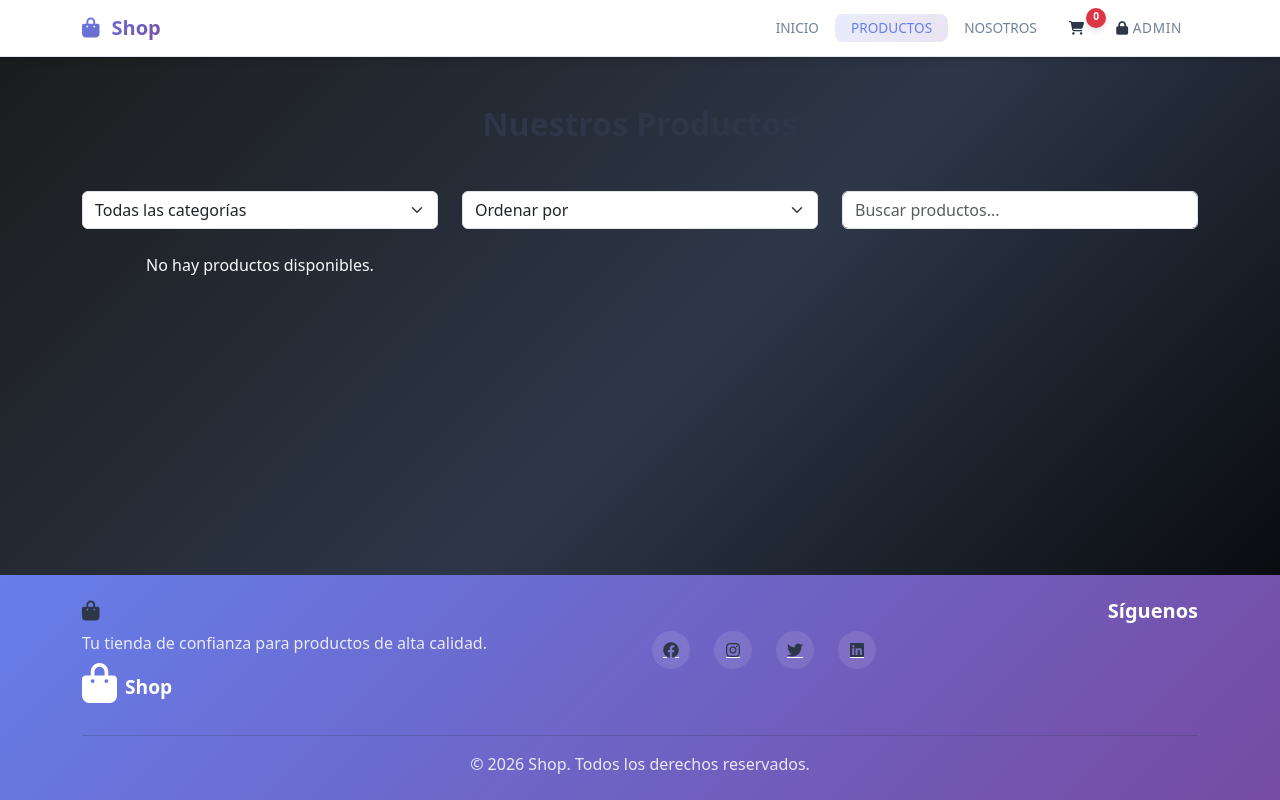
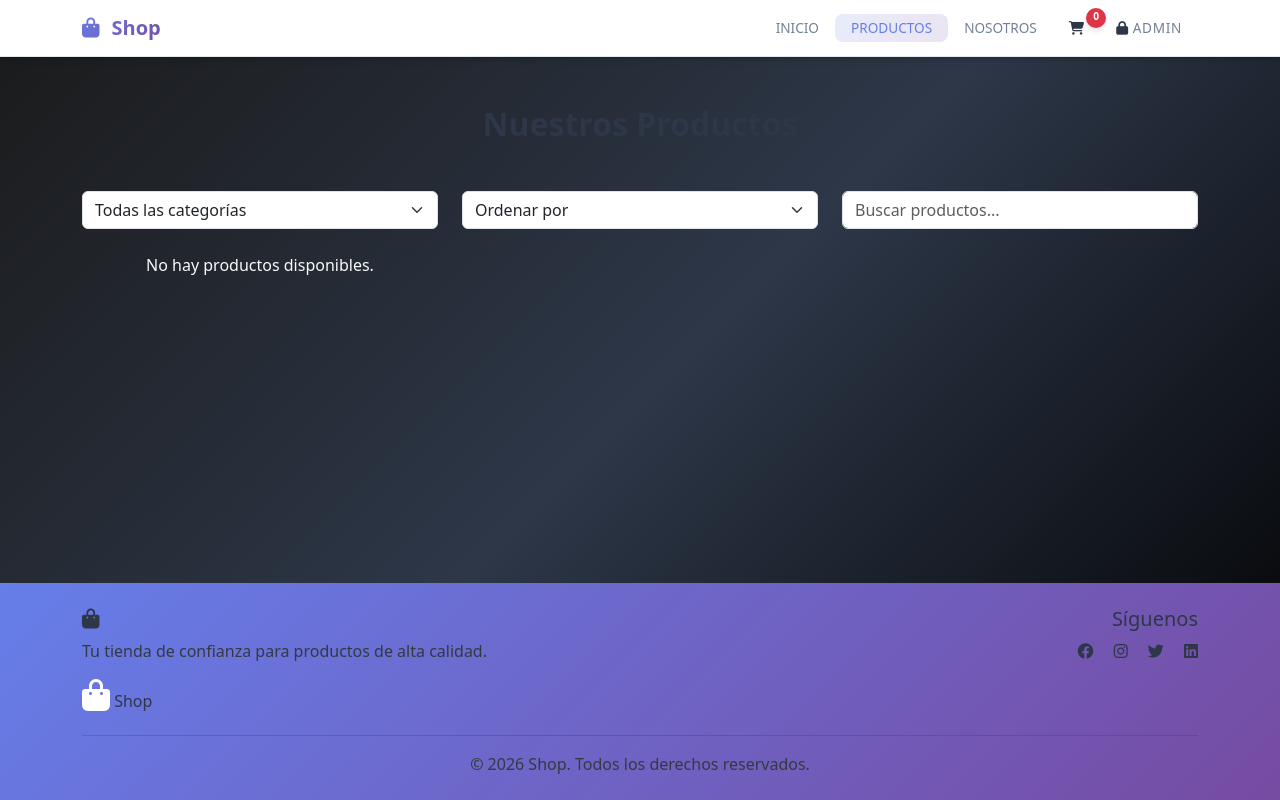
Before and after one commit to Splash-3d/Store, a website: page public/products.html in a window 1280 px wide. Drawn offline with nearby package versions, Linux system fonts and the light colour scheme; no server answers.

Commit message:
Remove footer CSS styles - let footer use body background without overrides

```diff
--- a/public/styles.css
+++ b/public/styles.css
@@ -624,92 +624,8 @@ a:hover {
 }
 
 /* ============================================================
-   13. FOOTER (desde cero con colores del body)
+   13. FOOTER (eliminado - sin estilos CSS)
    ============================================================ */
-
-footer {
-    background: linear-gradient(135deg, #0f0f0f 0%, #1a1a1a 0%, #2d3748 50%, #000000 100%);
-    color: #ffffff;
-    padding: var(--spacing-xl) 0 var(--spacing-md) !important;
-    margin-top: auto;
-    flex-shrink: 0;
-    position: relative;
-}
-
-footer:before {
-    content: '';
-    position: absolute;
-    top: 0;
-    left: 0;
-    right: 0;
-    height: 1px;
-    background: linear-gradient(90deg, transparent, rgba(255,255,255,0.3), transparent);
-}
-
-/* Footer logo styles */
-.footer-logo {
-    display: flex;
-    align-items: center;
-    gap: var(--spacing-sm);
-    margin-bottom: var(--spacing-sm);
-}
-
-.footer-logo i {
-    font-size: 2.5rem;
-    color: #ffffff;
-    transition: transform var(--transition-normal);
-}
-
-.footer-logo:hover i {
-    transform: scale(1.1);
-}
-
-.brand-text {
-    font-size: 1.2rem;
-    font-weight: var(--font-weight-bold);
-    color: #ffffff;
-    text-decoration: none;
-    transition: all var(--transition-normal);
-}
-
-.brand-text:hover {
-    color: rgba(255, 255, 255, 0.8);
-    transform: translateY(-2px);
-}
-
-footer p {
-    margin-bottom: var(--spacing-sm) !important;
-    color: rgba(255,255,255,0.85);
-}
-
-footer h5 {
-    margin-bottom: var(--spacing-sm) !important;
-    font-weight: var(--font-weight-bold);
-    color: #ffffff;
-}
-
-.social-links {
-    display: flex;
-    gap: var(--spacing-sm) !important;
-    margin-top: var(--spacing-sm) !important;
-}
-
-.social-links a {
-    width: 38px;
-    height: 38px;
-    border-radius: 50%;
-    background: rgba(255,255,255,0.1);
-    display: flex;
-    align-items: center;
-    justify-content: center;
-    transition: var(--transition-normal);
-}
-
-.social-links a:hover {
-    background: rgba(255,255,255,0.2);
-    transform: translateY(-3px);
-    box-shadow: var(--shadow-soft);
-}
 
 /* ============================================================
    14. ADMIN LOGIN (compactado nivel 2)
```
